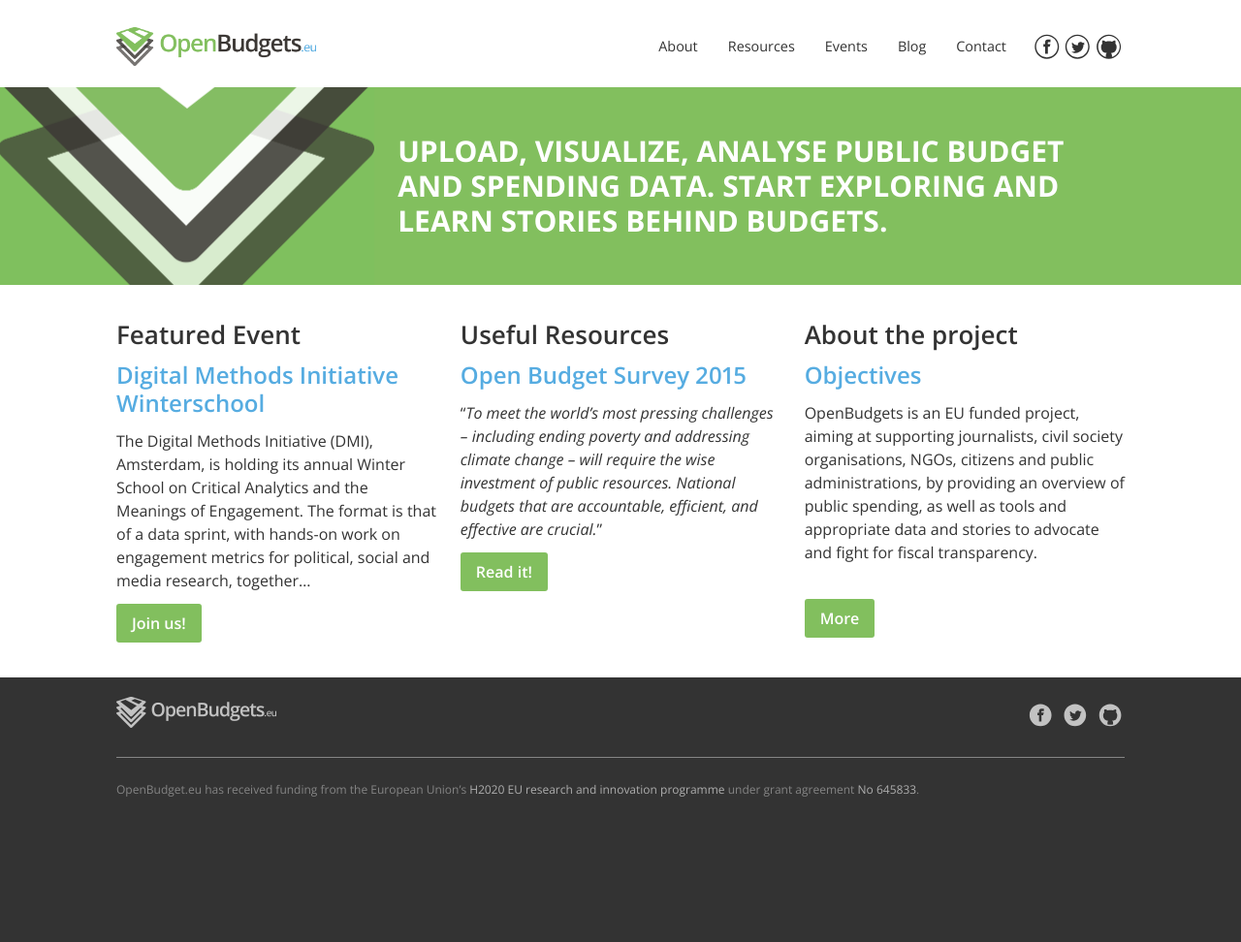
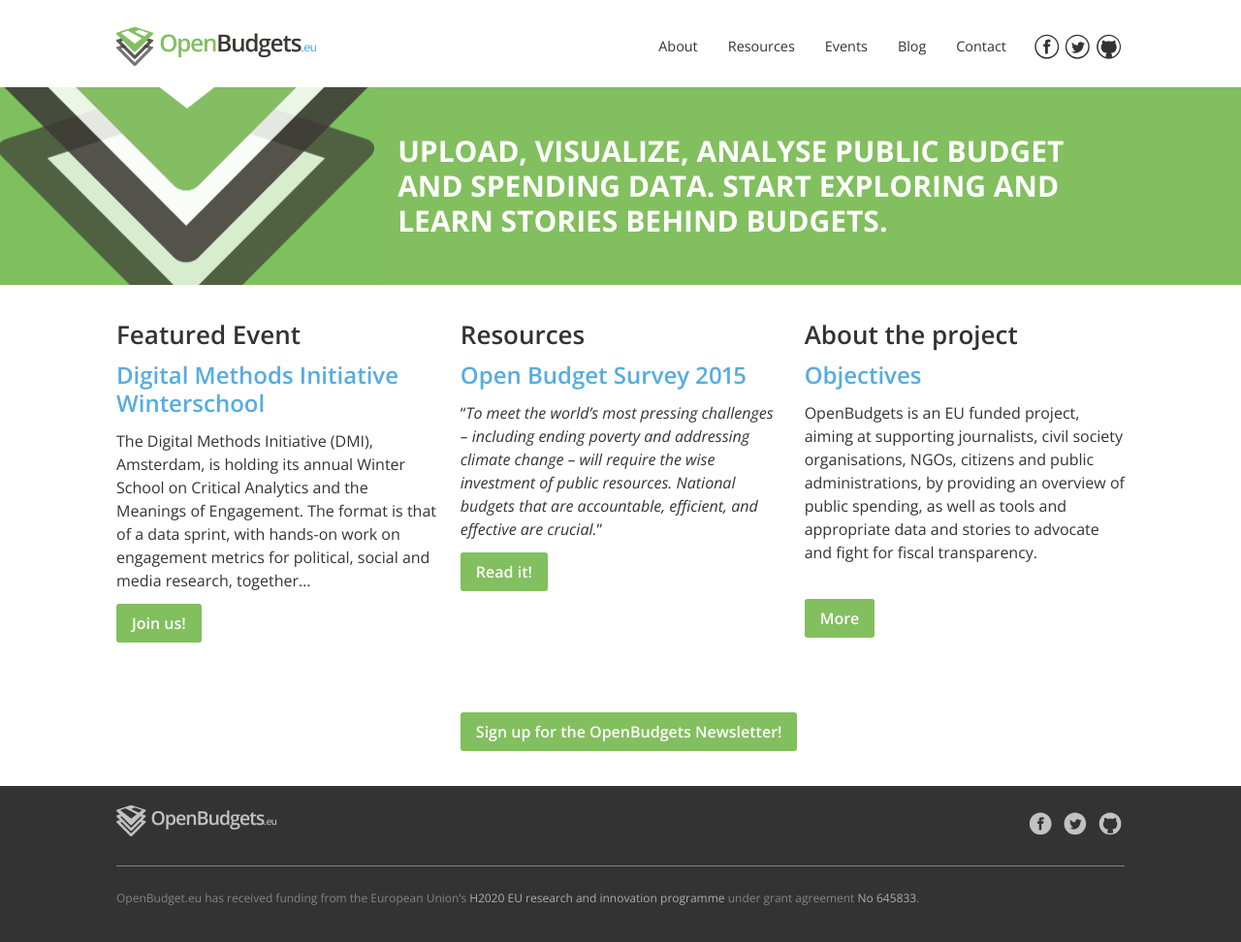
Before and after one commit to openbudgets/openbudgets.github.io, a Jekyll site: the page built from index.html, in a window 1280 px wide. Shown: the whole page at 97% size. Built offline with Jekyll 4.4.1, drawn with Linux system fonts in a browser that asks for light colours; nearby versions of some CDN libraries; before the commit the page ends 900 px from its top, so only the background shows below that.

Commit message:
added signup button for newsletter

```diff
--- a/_layouts/home.html
+++ b/_layouts/home.html
@@ -26,7 +26,7 @@
             {% endif %}
         </section>
         <section>
-            <h2>Useful Resources</h2>
+            <h2>Resources</h2>
         {% for post in site.categories.resources limit:1  %}
             <h3><a href="{{ site.baseurl }}{{ post.url }}">{{ post.title }}</a></h3>
             <span>{{ post.excerpt | truncate: 270 | markdownify }}</span>
@@ -43,4 +43,13 @@
             <a href="{{ site.baseurl }}/about/objectives/">More</a>
         </section>
     </article>
+    <article class="wrapper">
+        <section>
+        </section>
+        <section>
+            <a href="http://eepurl.com/bObmsT">Sign up for the OpenBudgets Newsletter!</a>
+        </section>
+        <section>
+        </section>
+    </article>
 </div>
```
